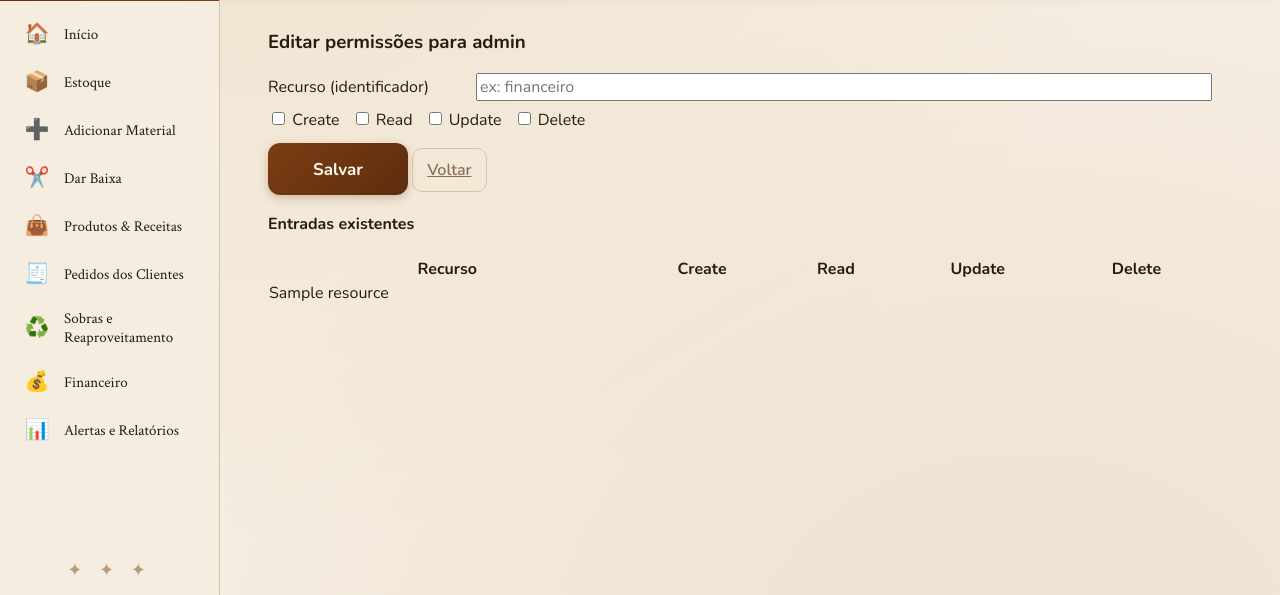
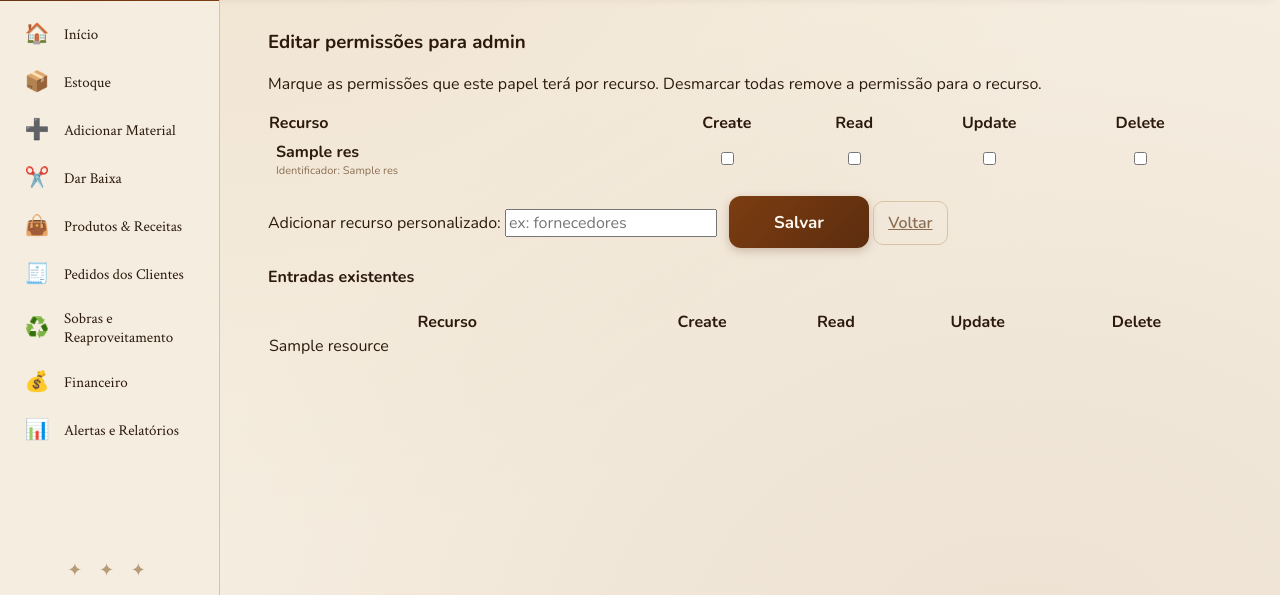
Before and after one commit to Lorena110507/Extensao_universitaria, a Python web app: template templates/role_form.html in a window 1280 px wide. Shown: the part 144-739 px from the top of the page. Run offline with Jinja, Linux system fonts and the light colour scheme; the template is opened without the code that fills it: most values are stand-ins (such as "Sample title", 1, 10 or a date in 2020).

Commit message:
atualização de criação de papéis

```diff
--- a/templates/role_form.html
+++ b/templates/role_form.html
@@ -5,18 +5,33 @@
 <h3>Editar permissões para {{ role }}</h3>
 
 <form method="post">
-  <div style="display:flex; gap:8px; align-items:center; margin-bottom:8px;">
-    <label style="width:200px;">Recurso (identificador)</label>
-    <input name="resource" placeholder="ex: financeiro" required style="flex:1;">
+  <p>Marque as permissões que este papel terá por recurso. Desmarcar todas remove a permissão para o recurso.</p>
+  <table style="width:100%; border-collapse:collapse; margin-bottom:12px;">
+    <thead><tr><th style="text-align:left">Recurso</th><th>Create</th><th>Read</th><th>Update</th><th>Delete</th></tr></thead>
+    <tbody>
+      {# resources é fornecido pelo backend com a lista padrão e recursos já usados #}
+      {% for res in resources %}
+      {% set res_id = res|replace(' ','_')|replace('/','_')|replace('-','_') %}
+      {% set existing = (entries|selectattr('resource','equalto',res)|list)[0] if (entries|selectattr('resource','equalto',res)|list) else None %}
+      <tr>
+        <td style="padding:6px 8px;">
+          <strong>{{ res }}</strong>
+          <div style="font-size:11px; color:var(--muted);">Identificador: {{ res }}</div>
+        </td>
+        <td style="text-align:center"><input type="checkbox" name="can_create_{{ res_id }}" {% if existing and existing.can_create %}checked{% endif %}></td>
+        <td style="text-align:center"><input type="checkbox" name="can_read_{{ res_id }}" {% if existing and existing.can_read %}checked{% endif %}></td>
+        <td style="text-align:center"><input type="checkbox" name="can_update_{{ res_id }}" {% if existing and existing.can_update %}checked{% endif %}></td>
+        <td style="text-align:center"><input type="checkbox" name="can_delete_{{ res_id }}" {% if existing and existing.can_delete %}checked{% endif %}></td>
+      </tr>
+      {% endfor %}
+    </tbody>
+  </table>
+
+  <div style="margin-bottom:10px;">
+    <label>Adicionar recurso personalizado: <input name="custom_resource" placeholder="ex: fornecedores"></label>
+    <button class="btn-primary" type="submit" style="margin-left:8px;">Salvar</button>
+    <a href="{{ url_for('roles') }}" class="btn-ghost">Voltar</a>
   </div>
-  <div style="display:flex; gap:12px; align-items:center; margin-bottom:12px;">
-    <label><input type="checkbox" name="can_create"> Create</label>
-    <label><input type="checkbox" name="can_read"> Read</label>
-    <label><input type="checkbox" name="can_update"> Update</label>
-    <label><input type="checkbox" name="can_delete"> Delete</label>
-  </div>
-  <button class="btn-primary">Salvar</button>
-  <a href="{{ url_for('roles') }}" class="btn-ghost">Voltar</a>
 </form>
 
 {% if entries %}
```
Also changed, not shown: app.py (+49 -17 lines).
